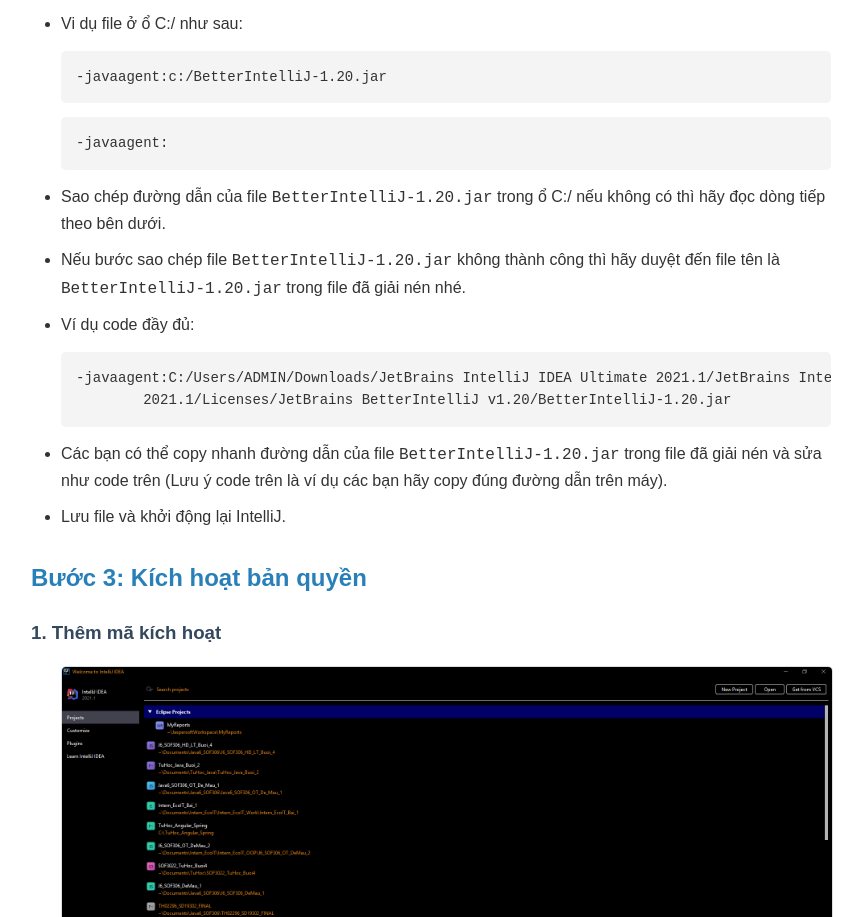
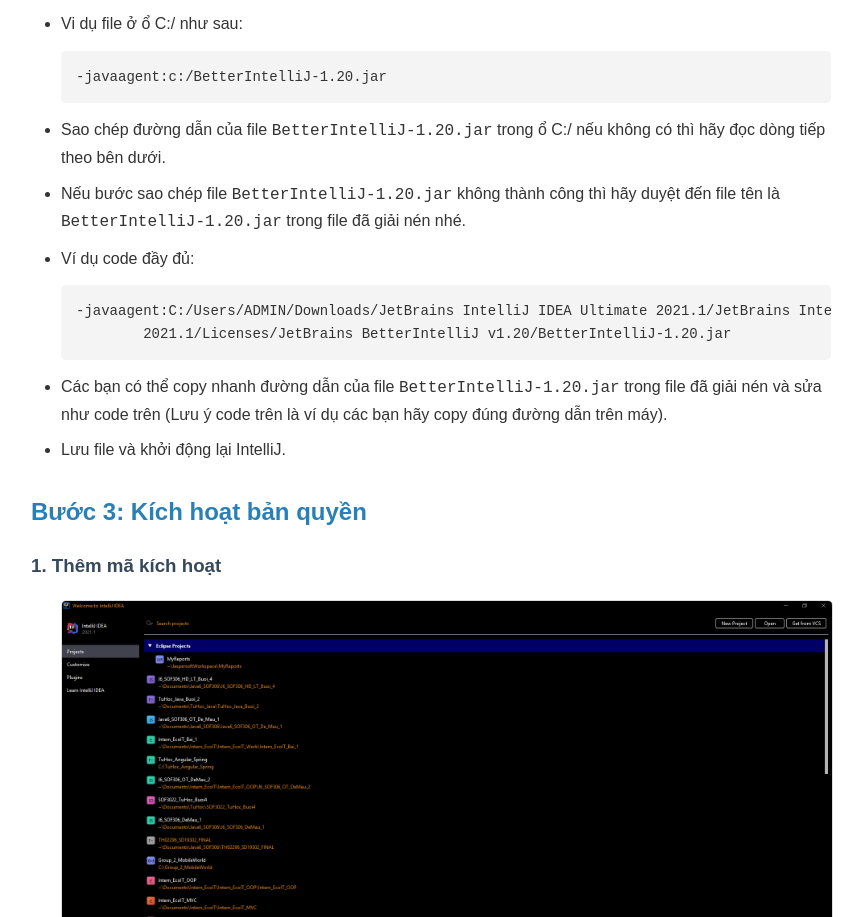
Before and after one commit to phuocdm1702/Intellij-20221-Install, a plain HTML site: page index.html in a window 1280 px wide. Shown: the part 8229-9146 px from the top of the page, without its empty margins (209-1073 px from the left). Drawn offline with Linux system fonts and the light colour scheme.

Commit message:
Update index.html

```diff
--- a/index.html
+++ b/index.html
@@ -166,7 +166,6 @@
         <pre><code>-javaagent:</code></pre>
         <li>Vi dụ file ở ổ C:/ như sau:</li>
         <pre><code>-javaagent:c:/BetterIntelliJ-1.20.jar</code></pre>
-        <pre><code>-javaagent:</code></pre>
         <li>Sao chép đường dẫn của file <code>BetterIntelliJ-1.20.jar</code> trong ổ C:/ nếu không có thì hãy đọc dòng tiếp theo bên dưới.</li>
         <li>Nếu bước sao chép file <code>BetterIntelliJ-1.20.jar</code> không thành công thì hãy duyệt đến file tên là <code>BetterIntelliJ-1.20.jar</code> trong file đã giải nén nhé.</li>
         <li>Ví dụ code đầy đủ:</li>
```
